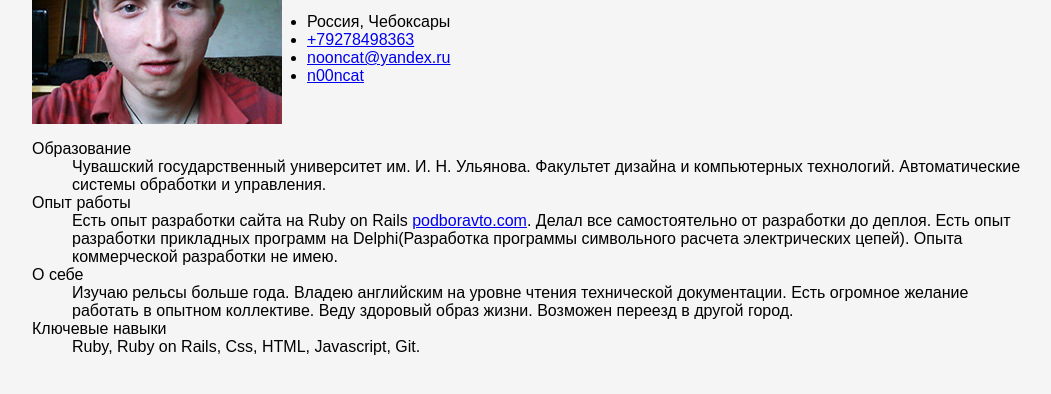
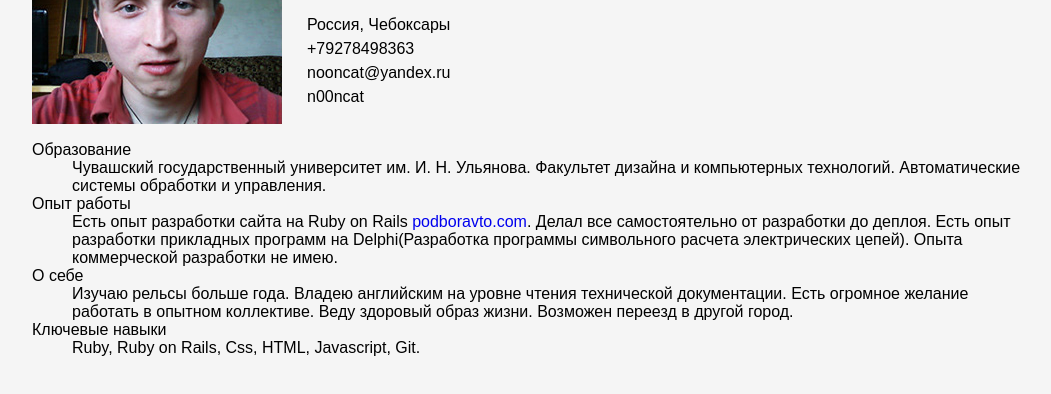
Before and after one commit to nooncat/resume, a plain HTML site: page index.html in a window 1280 px wide. Shown: the part 88-482 px from the top of the page, without its empty margins (112-1163 px from the left). Drawn offline with Linux system fonts and the light colour scheme.

Commit message:
add contacts block styles

```diff
--- a/assets/stylesheets/styles.css
+++ b/assets/stylesheets/styles.css
@@ -27,3 +27,20 @@ header h1 {
 header h2 {
   margin: 8px 0;
 }
+
+a {
+  text-decoration: none;
+}
+
+header .contacts {
+  padding: 0;
+  list-style: none;
+}
+
+header .contacts a {
+  color: #000000;
+}
+
+header .contacts li {
+  line-height: 1.5;
+}
```
